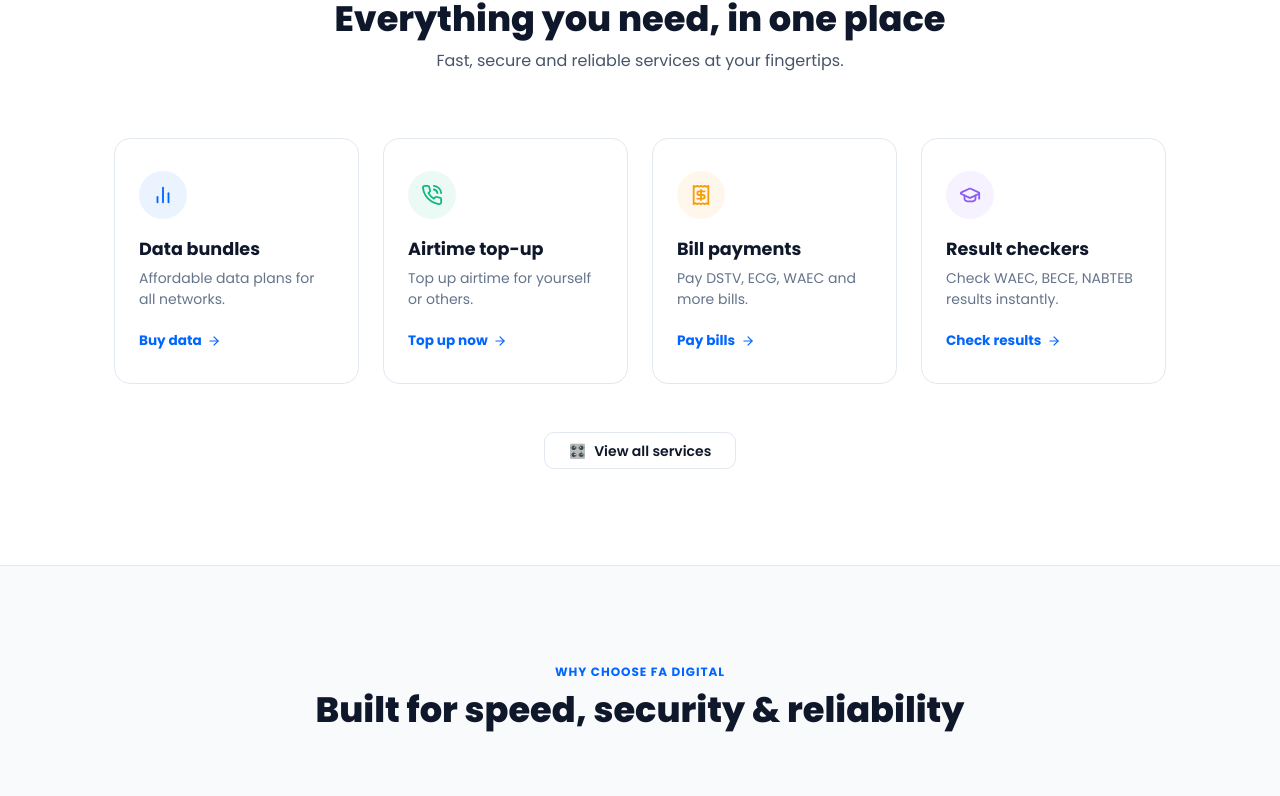
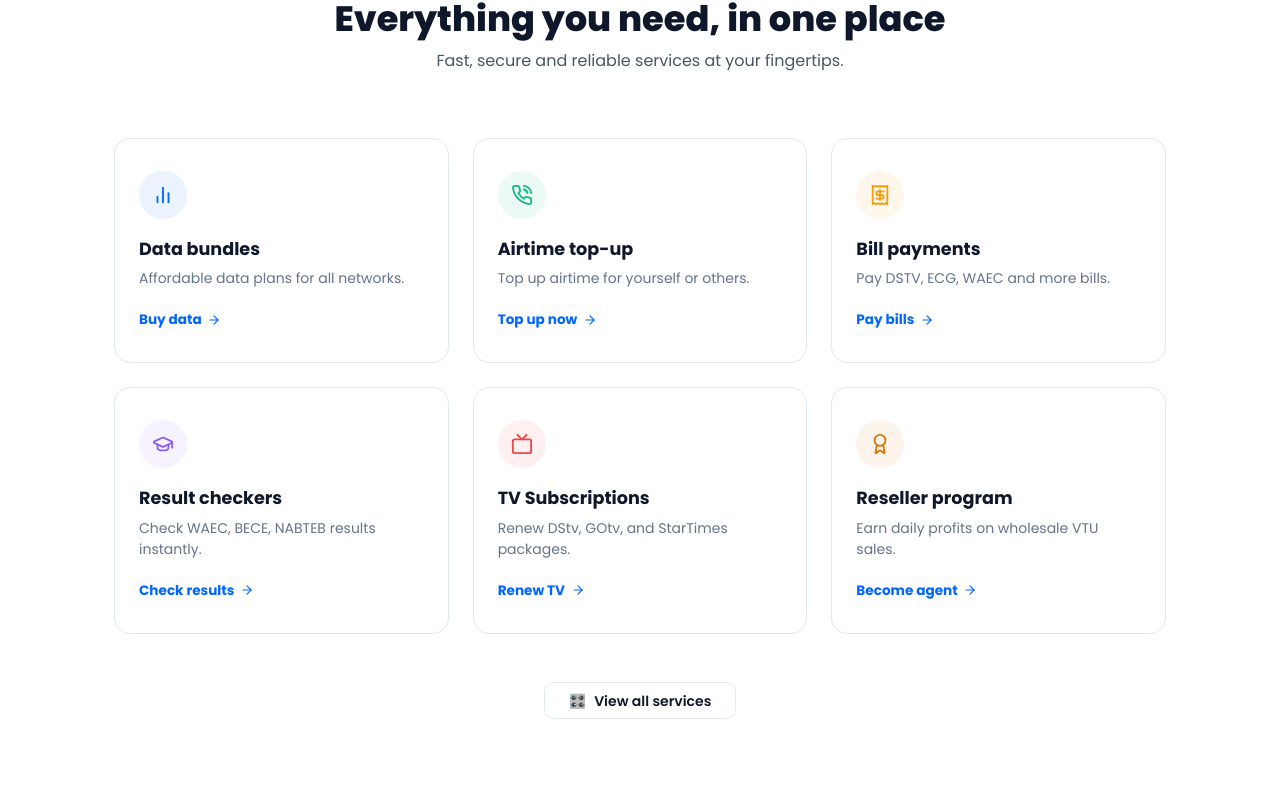
Before and after one commit to Amosjallah/datahub, a Next.js app: page / in a window 1280 px wide. Shown: the part 917-1713 px from the top of the page. Built offline with nearby package versions, Linux system fonts and the light colour scheme.

Commit message:
feat: expand services section to 6 items and arrange as a 3x2 grid layout

```diff
--- a/src/app/globals.css
+++ b/src/app/globals.css
@@ -522,6 +522,23 @@ a:hover { color: var(--color-brand-light); }
     }
 }
 
+.services-grid-3x2 {
+    display: grid;
+    grid-template-columns: 1fr;
+    gap: 1.5rem;
+    margin-bottom: 3rem;
+}
+@media (min-width: 640px) and (max-width: 1023px) {
+    .services-grid-3x2 {
+        grid-template-columns: repeat(2, 1fr);
+    }
+}
+@media (min-width: 1024px) {
+    .services-grid-3x2 {
+        grid-template-columns: repeat(3, 1fr);
+    }
+}
+
 .hero-grid {
     display: grid;
     grid-template-columns: 1fr;
--- a/src/app/page.tsx
+++ b/src/app/page.tsx
@@ -5,7 +5,8 @@ import Link from 'next/link';
 import PublicLayout from '@/components/PublicLayout';
 import {
   BarChart2, PhoneCall, Receipt, GraduationCap,
-  Zap, ShieldCheck, Headphones, Contact, ArrowRight
+  Zap, ShieldCheck, Headphones, Contact, ArrowRight,
+  Tv, Award
 } from 'lucide-react';
 
 export default function Home() {
@@ -72,6 +73,24 @@ export default function Home() {
       icon: GraduationCap,
       color: '#8B5CF6',
       bgColor: 'rgba(139, 92, 246, 0.08)'
+    },
+    {
+      title: 'TV Subscriptions',
+      desc: 'Renew DStv, GOtv, and StarTimes packages.',
+      link: '/register',
+      linkLabel: 'Renew TV',
+      icon: Tv,
+      color: '#EF4444',
+      bgColor: 'rgba(239, 68, 68, 0.08)'
+    },
+    {
+      title: 'Reseller program',
+      desc: 'Earn daily profits on wholesale VTU sales.',
+      link: '/become-agent',
+      linkLabel: 'Become agent',
+      icon: Award,
+      color: '#D97706',
+      bgColor: 'rgba(217, 119, 6, 0.08)'
     }
   ];
 
@@ -428,7 +447,7 @@ export default function Home() {
           </div>
 
           {/* Grid of 4 services */}
-          <div style={{ display: 'grid', gridTemplateColumns: 'repeat(auto-fit, minmax(220px, 1fr))', gap: '1.5rem', marginBottom: '3rem' }}>
+          <div className="services-grid-3x2">
             {services.map((s, idx) => {
               const Icon = s.icon;
               return (
```
